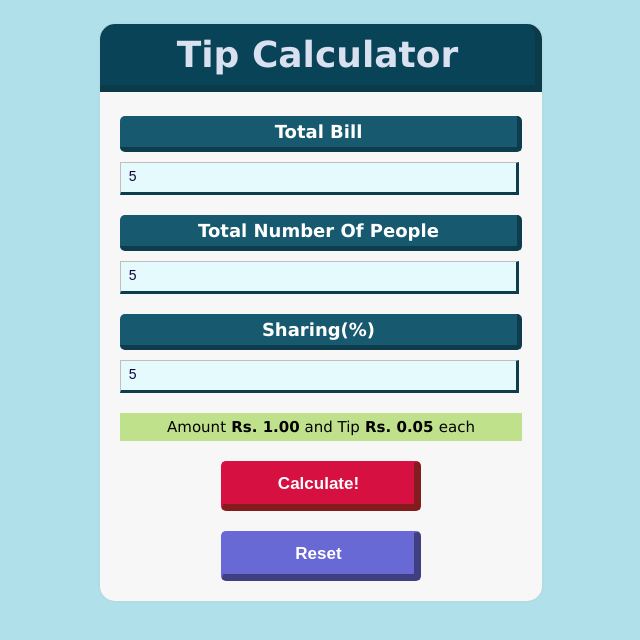
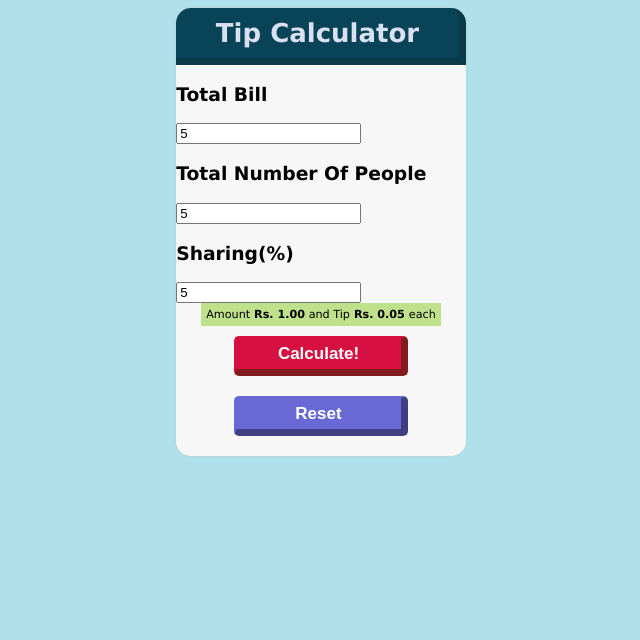
Before and after one commit to dpsdmh/tipcalculator.github.io, a plain HTML site: page index.html in a window 1280 px wide. Both pictures are taken after typing "5", "5", "5" into the empty fields and a click on the button "Calculate!". Shown: the whole page, without its empty margins (319-959 px from the left). Drawn offline with Linux system fonts and the light colour scheme.

Commit message:
Update app.css

```diff
--- a/app.css
+++ b/app.css
@@ -1,12 +1,12 @@
 body {
   font-family: Verdana, Arial, Tahoma, Serif;
   background: #b0e1ea;
+  display: block;
 
 }
 
 #container {
-  display:block;
-  width: 35%;
+  width: fit-content;
   height: 60%;
   margin: auto;
   padding-bottom: 30px;
@@ -15,14 +15,33 @@ body {
   border-radius: 15px;
 
 }
+#subContainer{
+  margin: 10px;
+  padding: 10px;
+}
 
-h3 {
+h1 {
+  padding: 10px;
+  margin: auto;
+  background: rgb(8, 67, 87);
+  color: rgb(217, 224, 239);
+  text-align: center;
+  font-size: 26px;
+  font-weight: bolder;
+  border-radius: 15px 15px 0px 0px;
+  border-bottom: 7px solid rgb(11, 58, 73);
+  border-right: 7px solid rgb(11, 58, 73);
+
+}
+
+.h3 {
+  width: 80%;
   padding: 5px;
   background: rgb(23, 89, 111);
   color: rgb(255, 255, 255);
-  margin: 20px 20px 5px 20px;
+  margin: 5px 25px 5px 25px;
   text-align: center;
-  font-size: 18px;
+  font-size: 1.2rem;
   border-radius: 5px;
   border-bottom: 5px solid rgb(13, 61, 77);
   border-right: 5px solid rgb(13, 61, 77);
@@ -30,72 +49,30 @@ h3 {
 
 }
 
-h1 {
-  padding: 10px;
-  background: rgb(8, 67, 87);
-  color: rgb(217, 224, 239);
-  text-align: center;
-  font-size: 36px;
-  font-weight: bolder;
-  border-radius: 15px 15px 0px 0px;
-  border-bottom: 7px solid rgb(11, 58, 73);
-  border-right: 7px solid rgb(11, 58, 73);
-
-
-}
-
-input {
-  margin: 5px 0px 0px 20px;
+.input {
+  width: 80%;
+  padding: 5px;
+  margin: 5px 25px 15px 25px;
   border: solid rgb(194, 190, 190) 1px;
   border-bottom: 3px solid rgb(13, 61, 77);
   border-right: 3px solid rgb(13, 61, 77);
-
+  color: rgb(17, 5, 63);
+  background-color: #e5fafd;
+  font-size: .8rem;
 }
 
-#billamt {
-  font-size: 14px;
-  color: rgb(17, 5, 63);
-  background-color: #e5fafd;
-  width: 86.5%;
-  padding: 5px 5px 8px 8px;
-}
-
-#billamt:focus {
-  background: #fff;
-  border: 2px solid rgb(17, 5, 63);
-  border-bottom: 3px solid rgb(13, 61, 77);
-  border-right: 3px solid rgb(13, 61, 77);
-  outline: none;
-}
-
-#peopleamt {
-  width: 86.5%;
-  padding: 5px 5px 8px 8px;
-  margin-left: 20px;
-  color: rgb(17, 5, 63);
-  background-color: #e5fafd;
-  font-size: 14px;
-}
-
-#serviceQual {
-  width: 86.5%;
-  padding: 5px 5px 8px 8px;
-  margin-left: 20px;
-  margin-bottom: 20px;
-  color: rgb(17, 5, 63);
-  background-color: #e5fafd;
-  font-size: 14px;
-
+.btn{
+  width: auto;
 }
 
 button {
+  width: 60%;
+  height: 40px;
   font-weight: bold;
   display: block;
-  margin: 20px auto;
+  margin: 10px auto;
   background: #d71042;
   border-radius: 5px;
-  width: 200px;
-  height: 50px;
   font-size: 17px;
   color: white;
   border-top-color: #d71042;
@@ -124,8 +101,6 @@ button:active {
   margin: 20px auto -10px auto;
   background: #6969d6;
   border-radius: 5px;
-  width: 200px;
-  height: 50px;
   font-size: 17px;
   color: white;
   border-color: #6969d6;
@@ -140,38 +115,39 @@ button:active {
 }
 
 #totalTip {
-  margin: 0px 20px 0px 20px;
+  margin: 0px 25px 0px 25px;
   background-color: #c0e18b;
-  font-size: 15px;
+  font-size: .7rem;
   font-weight: bold;
   text-align: center;
   border-width: 5px;
   padding: 5px;
   display: flex;
 
+
+
 }
 
 #totalTip:before {
   content: " Amount";
-  font-size: 15px;
+  font-size: .7rem;
   font-weight:lighter;
   display: inline;
 }
-
 #amt::after{
   content: " and Tip";
-  font-size: 15px;
+  font-size: .7rem;
   font-weight:lighter;
   display: inline;
 }
 
 #totalTip sup {
-  font-size: 15px;
+  font-size: .7rem;
 
 }
 
 #totalTip small {
-  font-size: 15px;
+  font-size: .7rem;
   font-weight: lighter;
   display: inline;
 }
```
